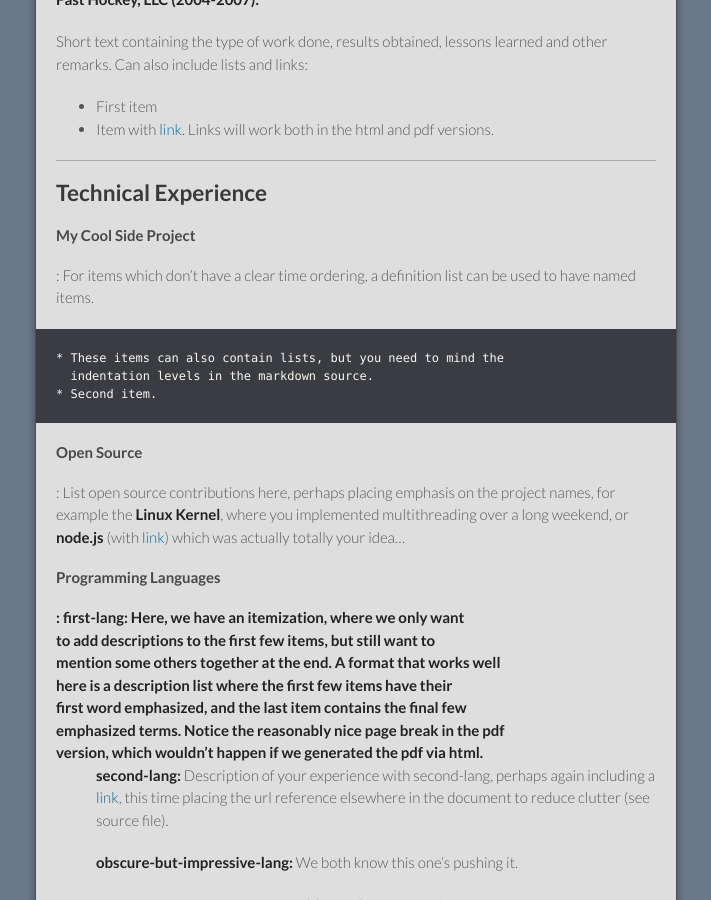
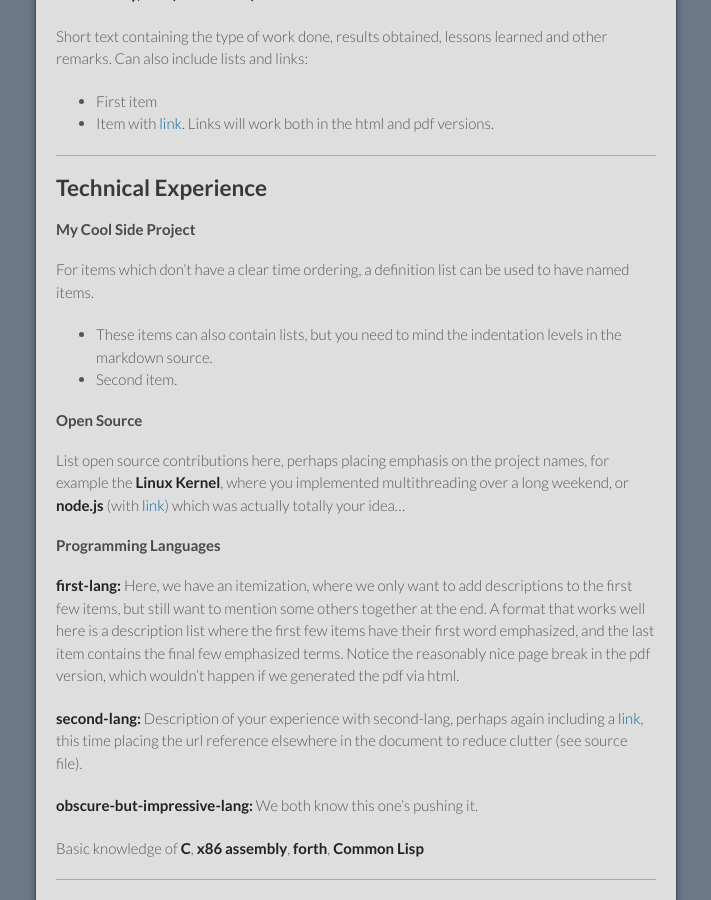
Before and after one commit to Lord0fBytes/lord0fbytes.github.io, a Jekyll site: the page built from _posts/2019-02-16-resume-network-administrator.md, in a window 1280 px wide and 900 px high, scrolled down 851 px. Shown: the whole window, without its empty margins (284-995 px from the left). Built offline with Jekyll 4.4.1, drawn with Linux system fonts in a browser that asks for light colours; some of the changed text lies outside the part shown.

Commit message:
fixed the formatting of contact list and random bold elements.

```diff
--- a/_posts/2019-02-16-resume-network-administrator.md
+++ b/_posts/2019-02-16-resume-network-administrator.md
@@ -8,20 +8,22 @@
 ============
 
 <hr>
-<p style="text-align:left;">195 McGregor Street <span style="float:right;">jmasse@webtron.me</span></p>
-<p style="text-align:left;">Manchester, NH 03102<span style="float:right;">https://webtron18.github.io/</span></p>
-<p style="text-align:left;">United States<span style="float:right;">603-487-7263</span></p>
+<span style="float:left;">195 McGregor Street</span>
+<span style="float:right;">jmasse@webtron.me</span><br>
+<span style="float:left;">Manchester, NH 03102</span>
+<span style="float:right;">https://webtron18.github.io/</span><br>
+<span style="float:left;">United States</span>
+<span style="float:right;">603-487-7263</span><br>
 <hr>
 
-<hr>
 ## Education
 
 2007-2012 (Incomplete)
-:   **B.S., Computer Science**; Daniel Webster College (Nashua, NH)
+<br>**B.S., Computer Science**; Daniel Webster College (Nashua, NH)
 
     *Major: Game, Simulation and Robotics*
 
-    <hr>
+<hr>
 ## Experience
 
 **Alene Candles, LLC. (2011-Present):**
@@ -48,22 +50,22 @@
 ## Technical Experience
 
 #### My Cool Side Project
-:   For items which don't have a clear time ordering, a definition
+For items which don't have a clear time ordering, a definition
     list can be used to have named items.
 
-    * These items can also contain lists, but you need to mind the
-      indentation levels in the markdown source.
-    * Second item.
+  * These items can also contain lists, but you need to mind the
+    indentation levels in the markdown source.
+  * Second item.
 
 #### Open Source
-:   List open source contributions here, perhaps placing emphasis on
+List open source contributions here, perhaps placing emphasis on
     the project names, for example the **Linux Kernel**, where you
     implemented multithreading over a long weekend, or **node.js**
     (with [link](http://nodejs.org)) which was actually totally
     your idea...
 
 #### Programming Languages
-:   **first-lang:** Here, we have an itemization, where we only want
+**first-lang:** Here, we have an itemization, where we only want
     to add descriptions to the first few items, but still want to
     mention some others together at the end. A format that works well
     here is a description list where the first few items have their
@@ -71,21 +73,20 @@
     emphasized terms. Notice the reasonably nice page break in the pdf
     version, which wouldn't happen if we generated the pdf via html.
 
-:   **second-lang:** Description of your experience with second-lang,
+**second-lang:** Description of your experience with second-lang,
     perhaps again including a [link] [ref], this time placing the url
     reference elsewhere in the document to reduce clutter (see source
     file).
 
-:   **obscure-but-impressive-lang:** We both know this one's pushing
+**obscure-but-impressive-lang:** We both know this one's pushing
     it.
 
-:   Basic knowledge of **C**, **x86 assembly**, **forth**, **Common Lisp**
+Basic knowledge of **C**, **x86 assembly**, **forth**, **Common Lisp**
 
 [ref]: https://github.com/githubuser/superlongprojectname
 
 <hr>
 ## Extra Section, Call it Whatever You Want
-
 
 * Human Languages:
 
```
